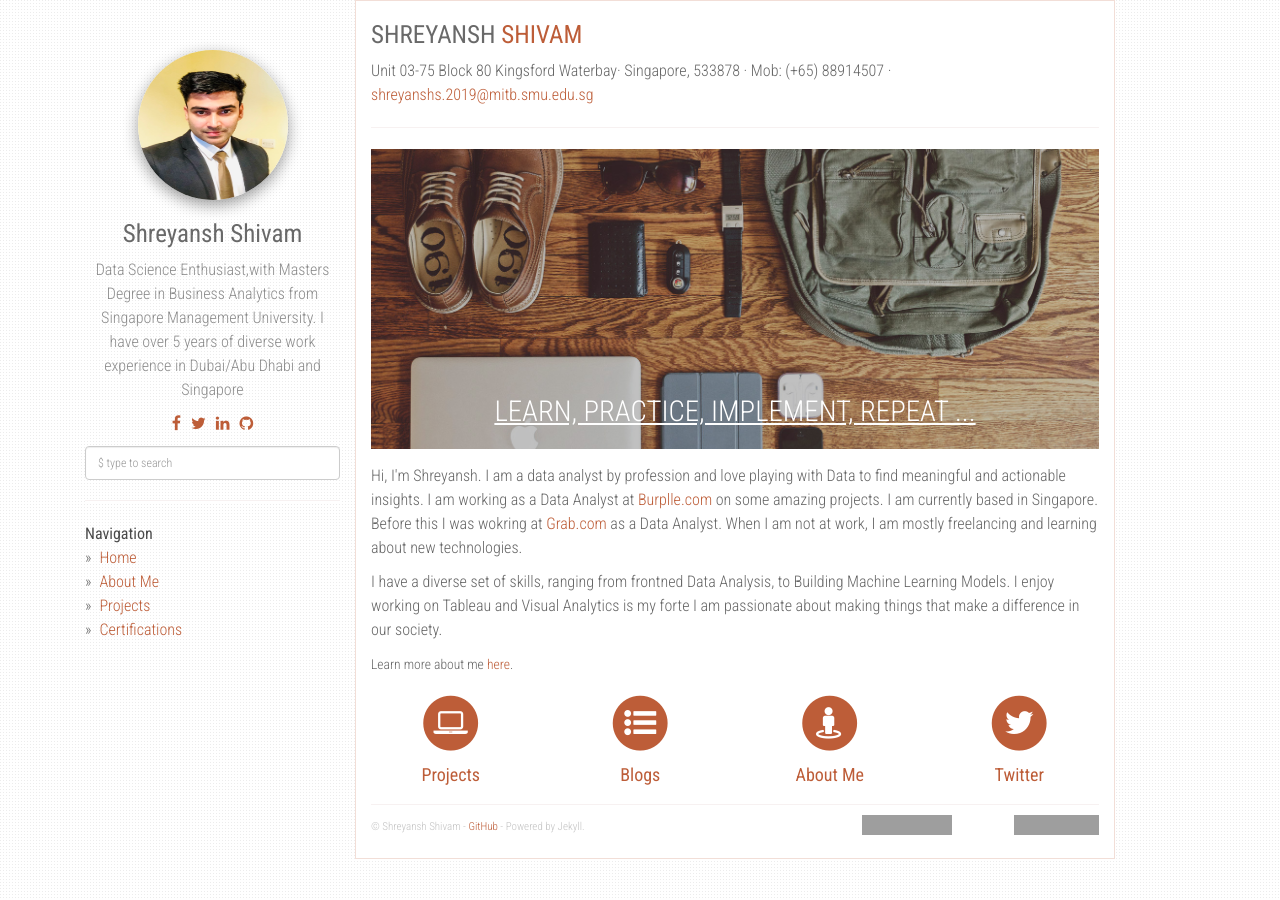
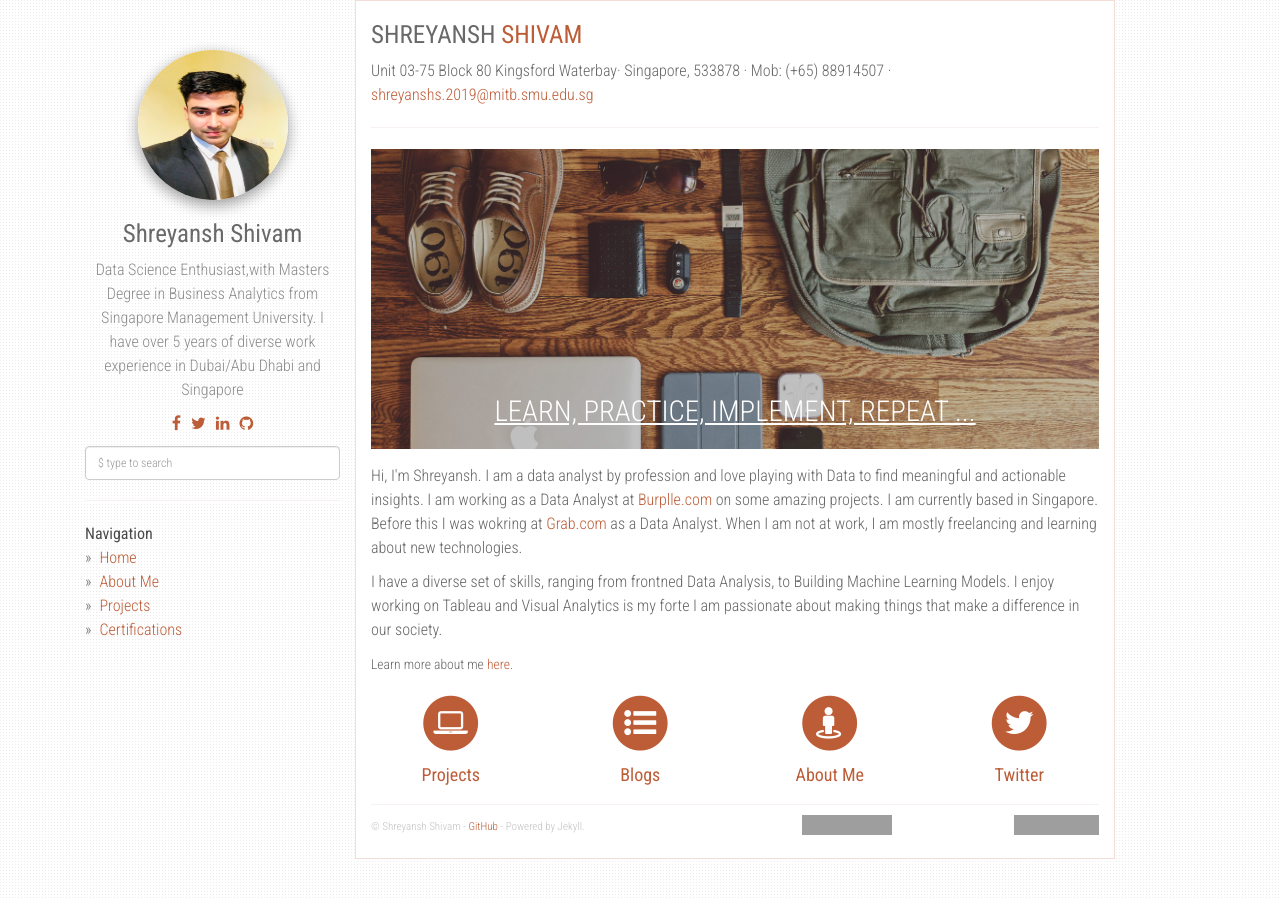
Before and after one commit to shreyanshshivam/shreyansh, a Jekyll site: the page built from index.html, in a window 1280 px wide. Built offline with Jekyll 4.4.1, drawn with Linux system fonts in a browser that asks for light colours; nearby versions of some CDN libraries; grey boxes are pictures that could not be loaded.

Commit message:
Update default.html

```diff
--- a/_layouts/default.html
+++ b/_layouts/default.html
@@ -151,7 +151,7 @@
             - <a href="{{ site.github }}">{{ site.github }}</a> - Powered by Jekyll.
           {% endif %}
           <div class="btn-github" style="float:right;">
-            <iframe src="https://ghbtns.com/github-btn.html?user=shreyanshshivam&type=follow&count=true" frameborder="0" scrolling="0" width="150" height="20px"></iframe>
+            <iframe src="https://ghbtns.com/github-btn.html?user=shreyanshshivam&type=follow&count=true" frameborder="0" scrolling="0" width="210" height="20px"></iframe>
             <iframe src="https://ghbtns.com/github-btn.html?user=shreyanshshivam&type=fork&count=true" frameborder="0" scrolling="0" width="85" height="20px"></iframe>
           </div>
         </footer>
```
